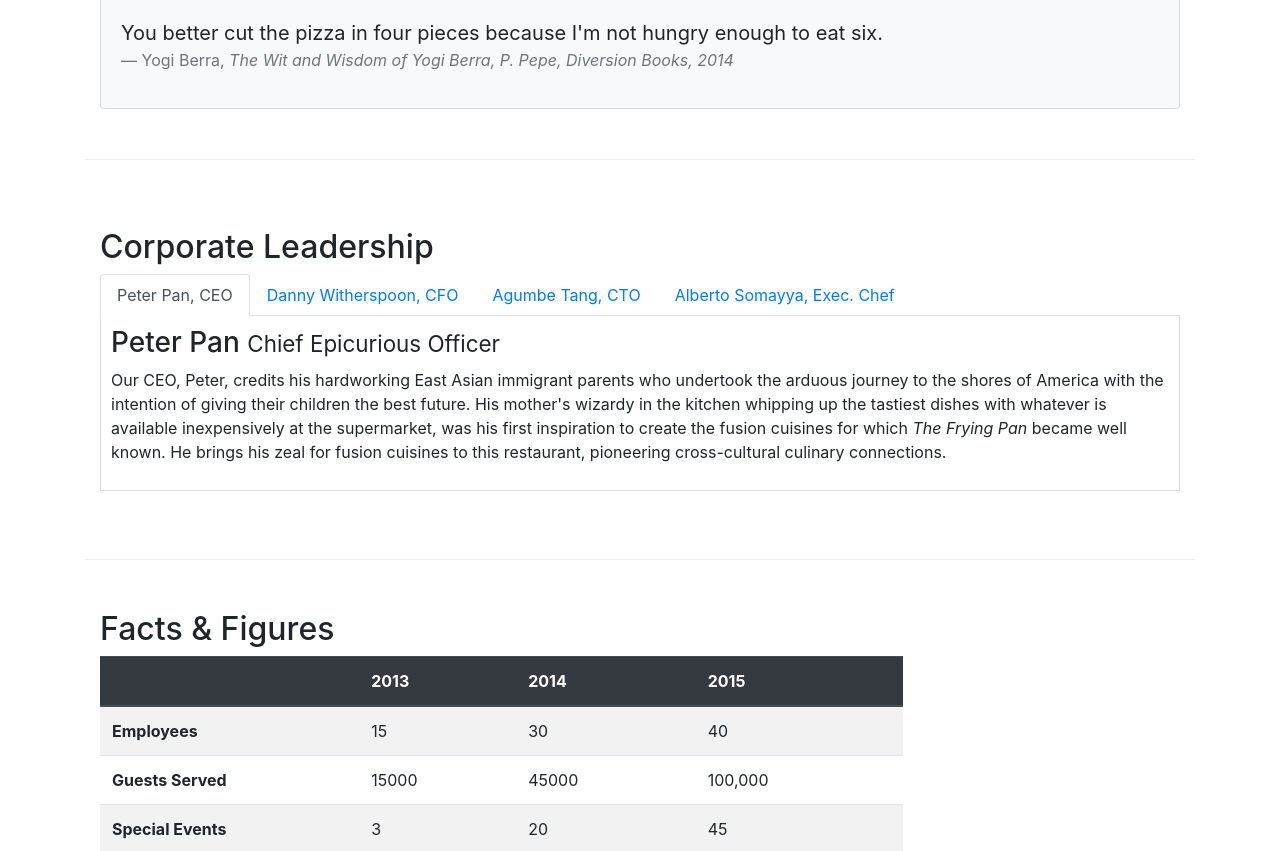
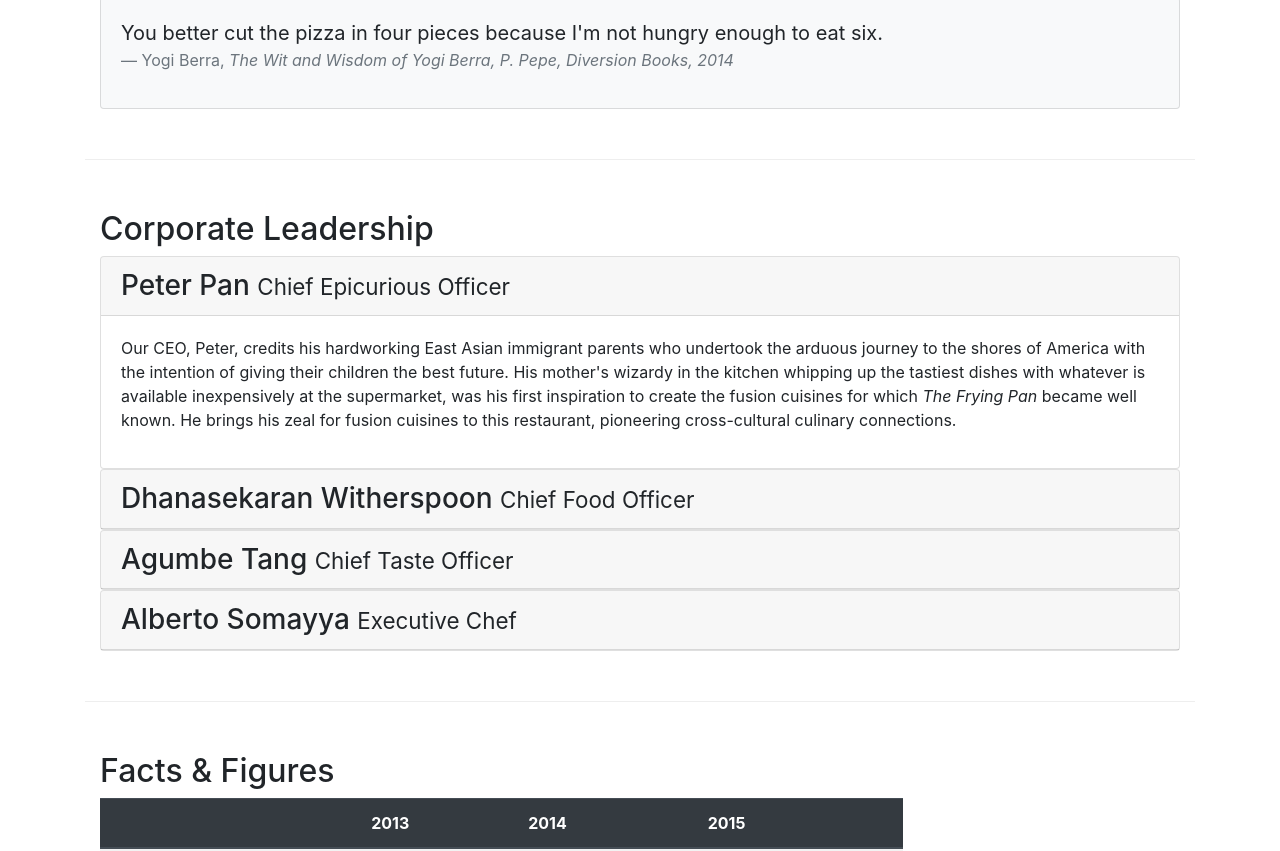
Before and after one commit to siddhantmore21/FSD_Coursera, a website: page aboutus.html in a window 1280 px wide. Shown: the part 812-1663 px from the top of the page. Drawn offline with nearby package versions, Linux system fonts and the light colour scheme.

Commit message:
Accordian

```diff
--- a/aboutus.html
+++ b/aboutus.html
@@ -53,7 +53,7 @@
         <div class="row align-items-center">
             <ol class="col-12 breadcrumb">
                 <li class="breadcrumb-item"><a href="./index.html">Home</a></li>
-                <li class="breadcrumb-item active"></li>
+                <li class="breadcrumb-item active">About us</li>
             </ol>
             <div class="col-12">
                <h3>About Us</h3>
@@ -102,43 +102,81 @@
         <div class="row row-content align-items-center">
             <div class="col-12">
                 <h2>Corporate Leadership</h2>
-                <ul class="nav nav-tabs">
-                    <li class="nav-item">
-                        <a class="nav-link active" href="#peter" role="tab" data-toggle="tab" >Peter Pan, CEO</a>
-                    </li>
-                    <li class="nav-item">
-                        <a class="nav-link" href="#danny" role="tab"
-                        data-toggle="tab">Danny Witherspoon, CFO</a>
-                    </li>
-                    <li class="nav-item">
-                        <a class="nav-link" href="#agumbe"role="tab"
-                        data-toggle="tab">Agumbe Tang, CTO</a>
-                    </li>
-                    <li class="nav-item">
-                        <a class="nav-link" href="#alberto" role="tab"
-                        data-toggle="tab">Alberto Somayya, Exec. Chef</a>
-                    </li>
-                </ul>
-                <div class="tab-content">
-                    <div role="tabpanel" class="tab-pane fade show active" id="peter">
-                        <h3>Peter Pan <small>Chief Epicurious Officer</small></h3>
-                        <p class="d-none d-sm-block">Our CEO, Peter, credits his hardworking East Asian immigrant parents who undertook the arduous journey to the shores of America with the intention of giving their children the best future. His mother's wizardy in the kitchen whipping up the tastiest dishes with whatever is available inexpensively at the supermarket, was his first inspiration to create the fusion cuisines for which <em>The Frying Pan</em> became well known. He brings his zeal for fusion cuisines to this restaurant, pioneering cross-cultural culinary connections.</p>
+
+                <div id="accordian">
+                    <div class="card">
+                        <div class="card-header" role="tab" id="peterhead">
+                            <h3 class="mb-0">
+                                <a data-toggle="collapse" data-target="#peter">
+                                    Peter Pan <small>Chief Epicurious Officer</small>
+                                </a>
+                            </h3>
+
+                        </div>
+                        <div class="collapse show " data-parent="#accordian" id="peter">
+                            <div class="card-body">
+                                <p class="d-none d-sm-block">Our CEO, Peter, credits his hardworking East Asian immigrant parents who undertook the arduous journey to the shores of America with the intention of giving their children the best future. His mother's wizardy in the kitchen whipping up the tastiest dishes with whatever is available inexpensively at the supermarket, was his first inspiration to create the fusion cuisines for which <em>The Frying Pan</em> became well known. He brings his zeal for fusion cuisines to this restaurant, pioneering cross-cultural culinary connections.</p>
+
+                            </div>
+
+                        </div>
 
                     </div>
-                    <div role="tabpanel" class="tab-pane fade " id="danny">
-                        <h3>Dhanasekaran Witherspoon <small>Chief Food Officer</small></h3>
-                        <p class="d-none d-sm-block">Our CFO, Danny, as he is affectionately referred to by his colleagues, comes from a long established family tradition in farming and produce. His experiences growing up on a farm in the Australian outback gave him great appreciation for varieties of food sources. As he puts it in his own words, <em>Everything that runs, wins, and everything that stays, pays!</em></p>
+                    <div class="card">
+                        <div class="card-header" role="tab" id="dannyhead">
+                            <h3 class="mb-0">
+                                <a data-toggle="collapse" data-target="#danny">
+                                    Dhanasekaran Witherspoon <small>Chief Food Officer</small>
+                                </a>
+                            </h3>
+
+                        </div>
+                        <div  class="collapse " data-parent="#accordian" id="danny">
+                            <div class="card-body">
+                                <p class="d-none d-sm-block">Our CFO, Danny, as he is affectionately referred to by his colleagues, comes from a long established family tradition in farming and produce. His experiences growing up on a farm in the Australian outback gave him great appreciation for varieties of food sources. As he puts it in his own words, <em>Everything that runs, wins, and everything that stays, pays!</em></p>
+
+                            </div>
+
+                        </div>
 
                     </div>
-                    <div role="tabpanel" class="tab-pane fade " id="agumbe">
-                        <h3>Agumbe Tang <small>Chief Taste Officer</small></h3>
-                        <p class="d-none d-sm-block">Blessed with the most discerning gustatory sense, Agumbe, our CTO, personally ensures that every dish that we serve meets his exacting tastes. Our chefs dread the tongue lashing that ensues if their dish does not meet his exacting standards. He lives by his motto, <em>You click only if you survive my lick.</em></p>
+                    <div class="card">
+                        <div class="card-header" role="tab" id="agumbehead">
+                            <h3 class="mb-0">
+                                <a data-toggle="collapse" data-target="#agumbe">
+                                    Agumbe Tang <small>Chief Taste Officer</small>
+                                </a>
+                            </h3>
+
+                        </div>
+                        <div  class="collapse " data-parent="#accordian" id="agumbe">
+                            <div class="card-body">
+                                <p class="d-none d-sm-block">Blessed with the most discerning gustatory sense, Agumbe, our CTO, personally ensures that every dish that we serve meets his exacting tastes. Our chefs dread the tongue lashing that ensues if their dish does not meet his exacting standards. He lives by his motto, <em>You click only if you survive my lick.</em></p>
+
+                            </div>
+
+                        </div>
 
                     </div>
-                    <div role="tabpanel" class="tab-pane fade " id="alberto">
-                        <h3>Alberto Somayya <small>Executive Chef</small></h3>
-                        <p class="d-none d-sm-block">Award winning three-star Michelin chef with wide International experience having worked closely with whos-who in the culinary world, he specializes in creating mouthwatering Indo-Italian fusion experiences. He says, <em>Put together the cuisines from the two craziest cultures, and you get a winning hit! Amma Mia!</em></p>
+                    <div class="card">
+                        <div class="card-header" role="tab" id="albertohead">
+                            <h3 class="mb-0">
+                                <a data-toggle="collapse" data-target="#alberto">
+                                    Alberto Somayya <small>Executive Chef</small>
+                                </a>
+                            </h3>
+
+                        </div>
+                        <div  class="collapse " data-parent="#accordian" id="alberto">
+                            <div class="card-body">
+                                <p class="d-none d-sm-block">Award winning three-star Michelin chef with wide International experience having worked closely with whos-who in the culinary world, he specializes in creating mouthwatering Indo-Italian fusion experiences. He says, <em>Put together the cuisines from the two craziest cultures, and you get a winning hit! Amma Mia!</em></p>
+
+                            </div>
+
+                        </div>
+
                     </div>
+
 
                 </div>
 
```
Also changed, not shown: index.html (+1 -1 lines), 1 other file.
